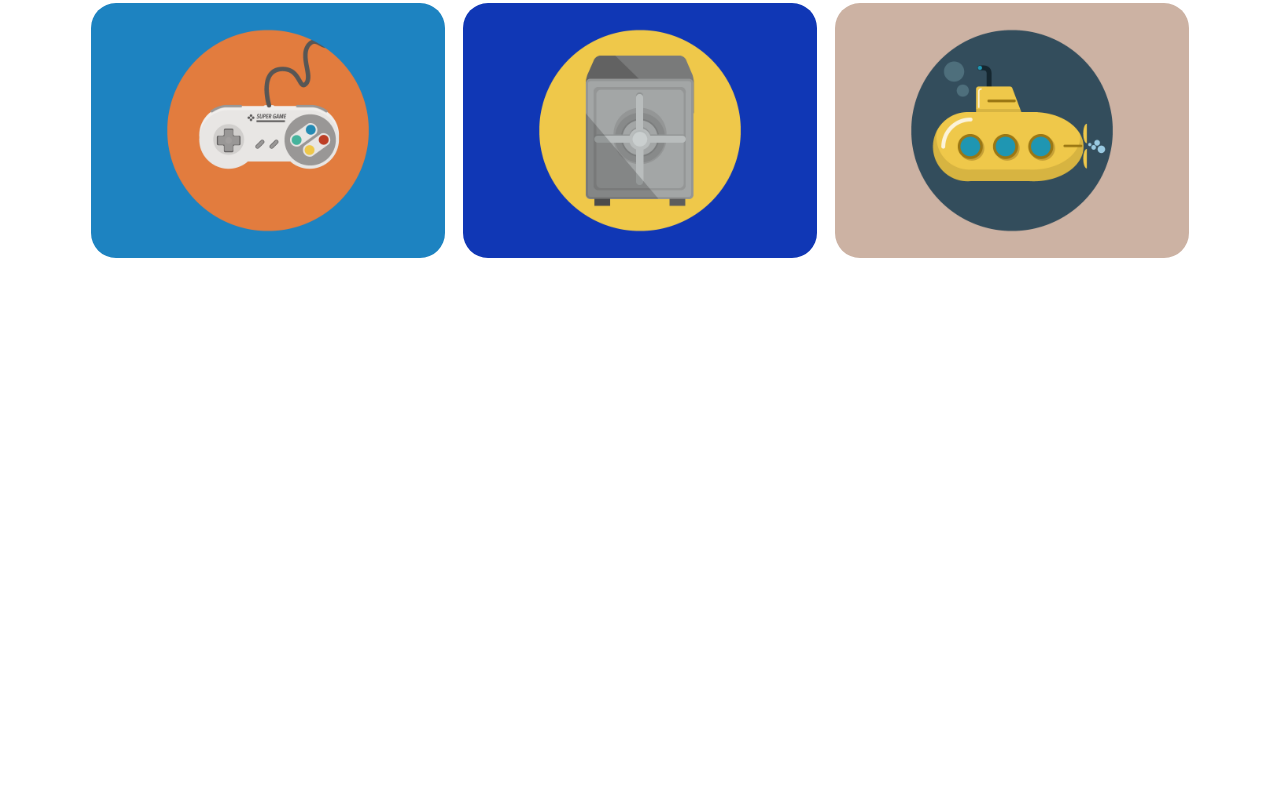
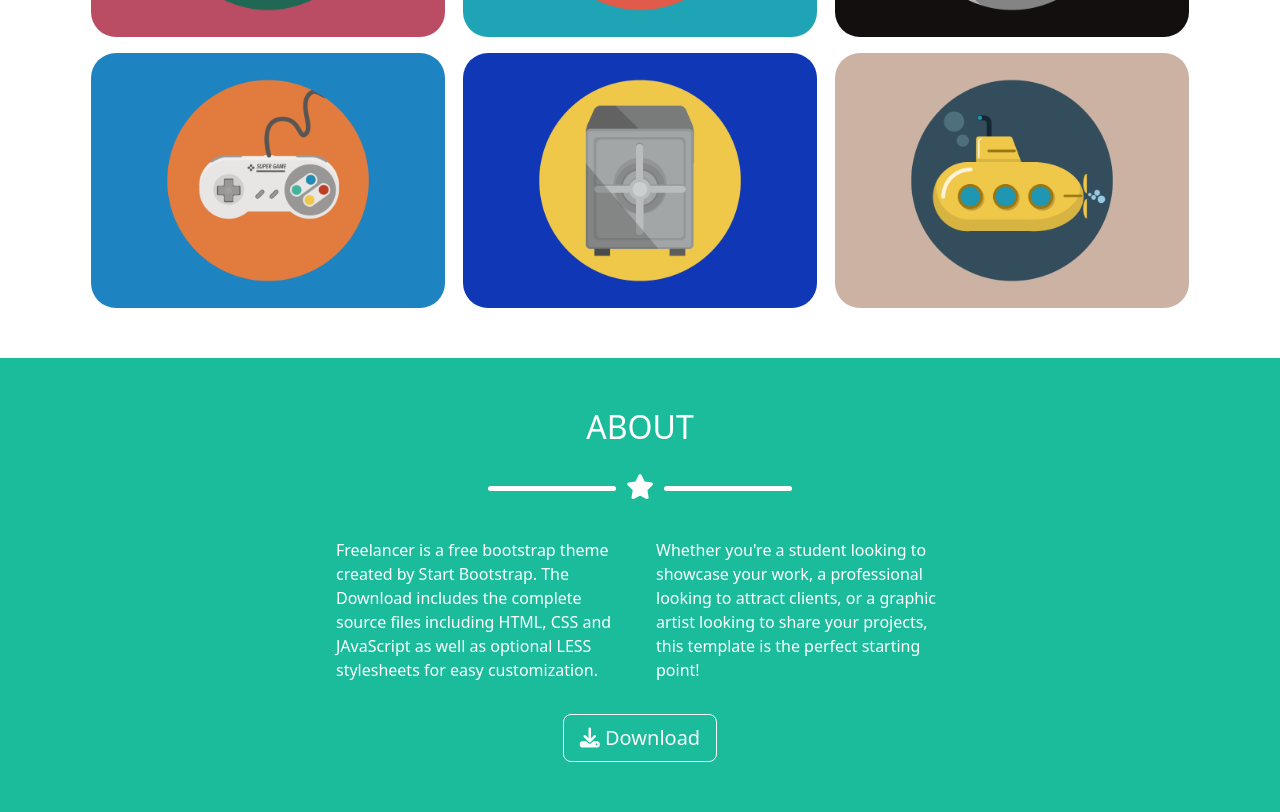
Before and after one commit to alecasentini/html-css-bootstrap-freelancer, a plain HTML site: page index.html in a window 1280 px wide. Shown: the part 868-1680 px from the top of the page. Before the commit the page ends 1126 px from the top, so only its background shows below. Drawn offline with nearby package versions, Linux system fonts and the light colour scheme.

Commit message:
section about

```diff
--- a/assets/css/style.css
+++ b/assets/css/style.css
@@ -61,6 +61,12 @@
     padding: 20px 0;
 }
 
+#portfolio,
+#about{
+    padding: 50px 0;
+}
+
+#portfolio h2,
 #portfolio .fa-star{
     color: #2c3e50;
 }
@@ -73,3 +79,26 @@
     width: 95%;
     border-radius: 25px;
 }
+
+#about{
+    background-color: #1abc9c;
+}
+
+#about .riga{
+    background-color: white;
+}
+
+#about h2,
+#about .fa-star,
+#about p
+{
+    color: white;
+}
+
+.container-about{
+    width: 50%;
+}
+
+#about p{
+    padding: 1rem;
+}
--- a/index.html
+++ b/index.html
@@ -109,6 +109,31 @@
 
         </section>
 
+        <!-- about -->
+        <section id="about" class="d-flex flex-column align-items-center">
+
+            <h2 class="text-uppercase">about</h2>
+
+            <div class="star d-flex align-items-center">
+                <div class="riga"></div>
+                <div><i class="fa-solid fa-star"></i></div>
+                <div class="riga"></div>
+            </div>
+
+            <div class="d-flex flex-wrap container-about">
+
+                <p class="col-xs-12 col-md-6">Freelancer is a free bootstrap theme created by Start Bootstrap. The Download includes the complete source files including HTML, CSS and JAvaScript as well as optional LESS stylesheets for easy customization.</p>
+
+                <p class="col-xs-12 col-md-6">Whether you're a student looking to showcase your work, a professional looking to attract clients, or a graphic artist looking to share your projects, this template is the perfect starting point!</p>
+
+            </div>
+
+            <div class="btn btn-lg btn-outline-light">
+                <i class="fa-sharp fa-solid fa-download"></i>
+                Download
+            </div>
+
+        </section>
 
     </main>
     <!-- bootstrap js -->
```
